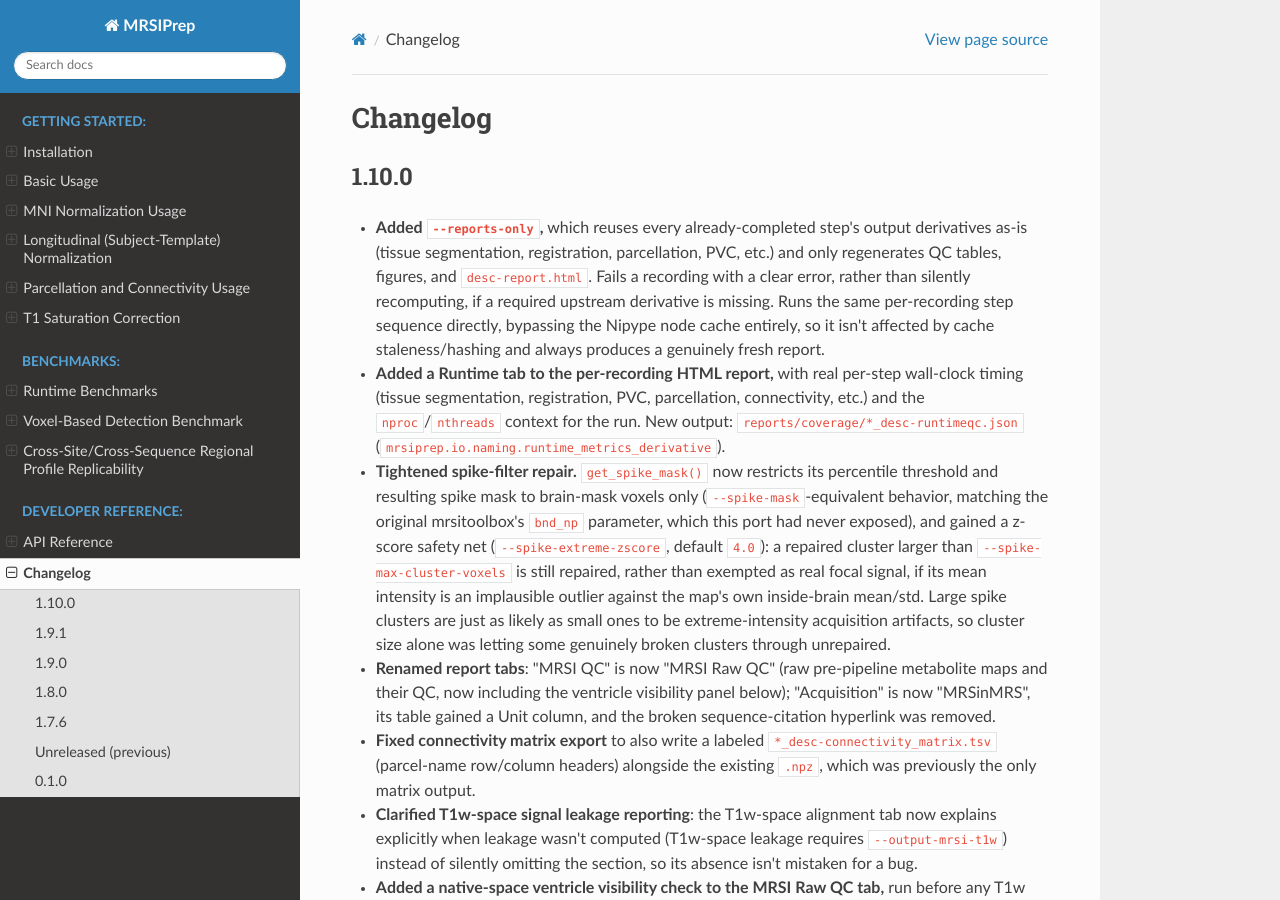
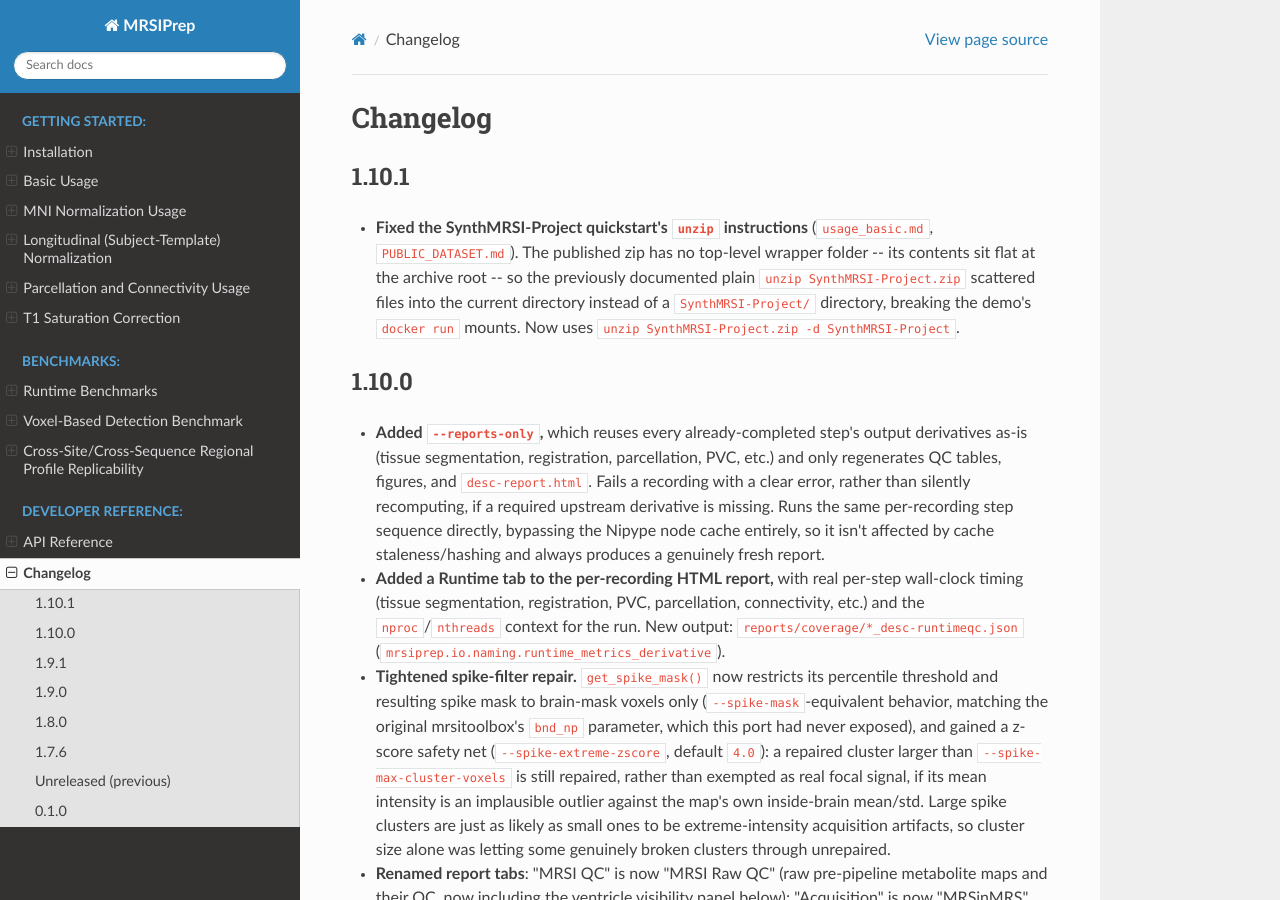
Before and after one commit to MRSI-Psychosis-UP/MRSIPrep, a Sphinx documentation site: the page built from docs/changelog.md, in a window 1280 px wide and 900 px high. Built offline with Sphinx 7.4.7 and the Read the Docs theme 3.1.0, drawn with Linux system fonts in a browser that asks for light colours.

Commit message:
Bump version to 1.10.1
Patch release so Read the Docs' stable build picks up the
SynthMRSI-Project unzip fix.

```diff
--- a/docs/changelog.md
+++ b/docs/changelog.md
@@ -1,4 +1,14 @@
 # Changelog
+
+## 1.10.1
+
+- **Fixed the SynthMRSI-Project quickstart's `unzip` instructions**
+  (`usage_basic.md`, `PUBLIC_DATASET.md`). The published zip has no
+  top-level wrapper folder -- its contents sit flat at the archive root
+  -- so the previously documented plain `unzip SynthMRSI-Project.zip`
+  scattered files into the current directory instead of a
+  `SynthMRSI-Project/` directory, breaking the demo's `docker run`
+  mounts. Now uses `unzip SynthMRSI-Project.zip -d SynthMRSI-Project`.
 
 ## 1.10.0
 
--- a/pyproject.toml
+++ b/pyproject.toml
@@ -4,7 +4,7 @@
 
 [project]
 name = "mrsiprep"
-version = "1.10.0"
+version = "1.10.1"
 description = "BIDS-like preprocessing pipeline for quantified whole-brain MRSI derivatives"
 readme = "README.md"
 requires-python = ">=3.9"
```
Also changed, not shown: README.md (+1 -1 lines), docs/index.md (+1 -1 lines).
